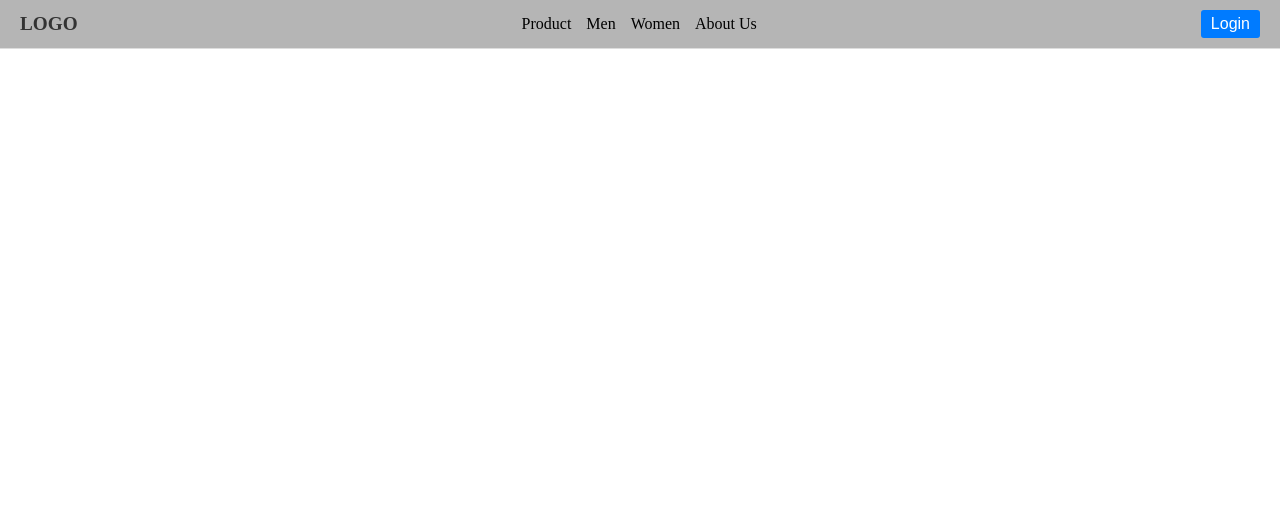
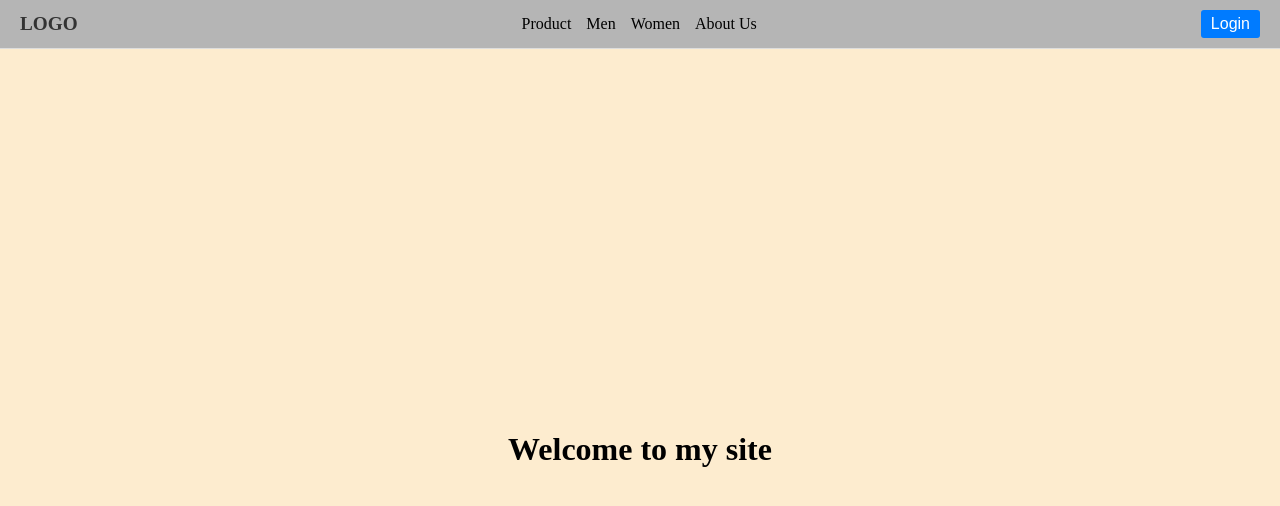
Before and after one commit to Kasra-Zafari/React-Practice-Login, a React (Vite) app: page / in a window 1280 px wide. Shown: the top 506 px of the page. Built offline with nearby package versions, Linux system fonts and the light colour scheme.

Commit message:
create home page

```diff
--- a/src/App.jsx
+++ b/src/App.jsx
@@ -1,5 +1,6 @@
 import { useState } from 'react'
 import Header from './componets/Header'
+import Home from './componets/Home'
 // import './App.css'
 
 function App() {
@@ -8,6 +9,7 @@ function App() {
   return (
     <>
       <Header/>
+      <Home/>
     </>
   )
 }
--- /dev/null
+++ b/src/componets/Home/index.jsx
@@ -0,0 +1,9 @@
+import classes from "./index.module.css"
+
+const Home = ()=>{
+
+    return <h1 className={classes.home}>Welcome to my site</h1>
+
+}
+
+export default Home;
--- /dev/null
+++ b/src/componets/Home/index.module.css
@@ -0,0 +1,7 @@
+.home {
+    display: flex;
+    justify-content: center;
+    align-items: center;
+    height: 100vh;
+    background-color: rgb(253, 236, 207);
+}
```
